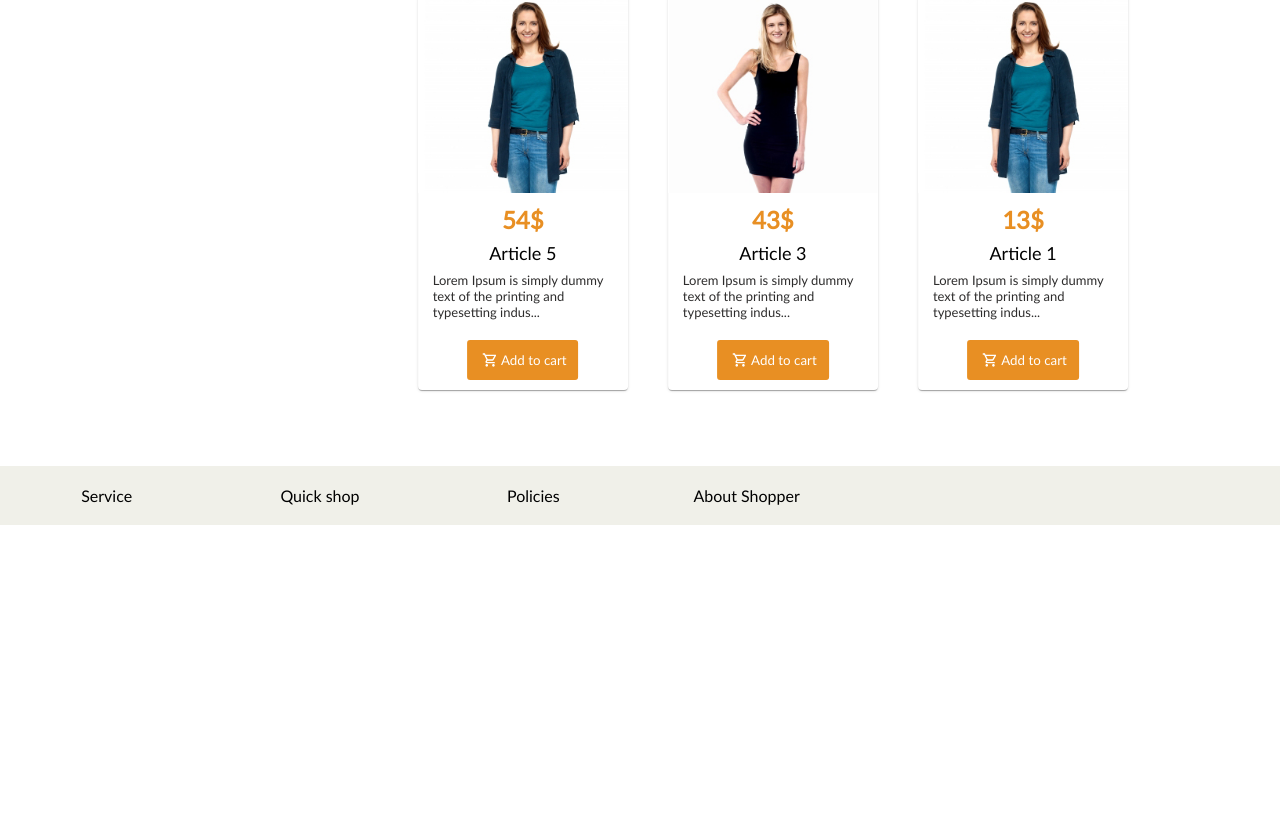
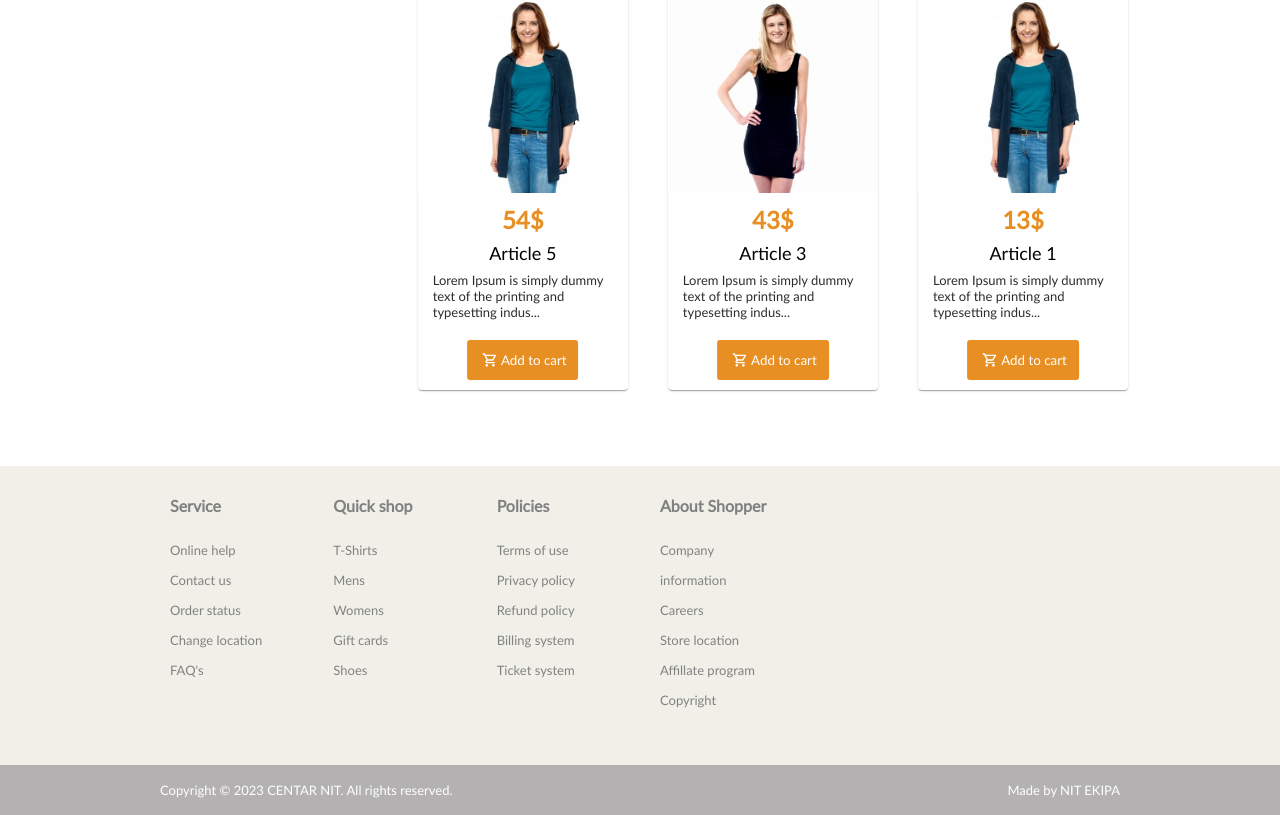
Before and after one commit to Mazo26/nit, a React (Create React App) app in the folder nitshop/: page / in a window 1280 px wide. Shown: the part 1578-2393 px from the top of the page. Before the commit the page ends 2103 px from the top, so only its background shows below. Built offline with nearby package versions, Linux system fonts and the light colour scheme.

Commit message:
footer styled and added links

```diff
--- /dev/null
+++ b/nitshop/src/Screens/AboutScreen/AboutScreen.jsx
@@ -0,0 +1,7 @@
+import React from "react";
+
+const AboutScreen = () => {
+  return <div>AboutScreen</div>;
+};
+
+export default AboutScreen;
--- /dev/null
+++ b/nitshop/src/Screens/BlogScreen/BlogScreen.jsx
@@ -0,0 +1,7 @@
+import React from "react";
+
+const BlogScreen = () => {
+  return <div>BlogScreen</div>;
+};
+
+export default BlogScreen;
--- /dev/null
+++ b/nitshop/src/Screens/ContactScreen/ContactScreen.jsx
@@ -0,0 +1,7 @@
+import React from "react";
+
+const ContactScreen = () => {
+  return <div>ContactScreen</div>;
+};
+
+export default ContactScreen;
--- /dev/null
+++ b/nitshop/src/Templates/Footer/BottomBar.jsx
@@ -0,0 +1,32 @@
+import React from "react";
+import SimplifiedDiv from "../../components/SimplifiedDiv/SimplifiedDiv";
+import { colors, fontSize } from "../../util/theme";
+import Text from "../../components/Text/Text";
+
+const BottomBar = () => {
+  const styles = {
+    mainDiv: {
+      backgroundColor: colors.lightGray,
+      height: "30px",
+      display: "flex",
+      justifyContent: "space-between",
+      padding: "10px 160px",
+      alignItems: "center",
+    },
+    innerText: {
+      color: colors.white,
+      fontSize: fontSize.optimal,
+    },
+  };
+
+  return (
+    <SimplifiedDiv style={styles.mainDiv}>
+      <Text style={styles.innerText}>
+        Copyright © 2023 CENTAR NIT. All rights reserved.
+      </Text>
+      <Text style={styles.innerText}>Made by NIT EKIPA</Text>
+    </SimplifiedDiv>
+  );
+};
+
+export default BottomBar;
--- a/nitshop/src/Templates/Footer/Footer.jsx
+++ b/nitshop/src/Templates/Footer/Footer.jsx
@@ -1,10 +1,12 @@
 import React from "react";
 import FooterLinkBar from "./FooterLinkBar";
+import BottomBar from "./BottomBar";
 
 const Footer = () => {
   return (
     <>
       <FooterLinkBar />
+      <BottomBar />
     </>
   );
 };
--- a/nitshop/src/Templates/Footer/FooterLinkBar.jsx
+++ b/nitshop/src/Templates/Footer/FooterLinkBar.jsx
@@ -1,41 +1,100 @@
 import React from "react";
 import Text from "../../components/Text/Text";
 import SimplifiedDiv from "../../components/SimplifiedDiv/SimplifiedDiv";
-import { colors } from "../../util/theme";
+import { colors, fontSize, fontWeight } from "../../util/theme";
 import { Grid } from "@mui/material";
 
 const FooterLinkBar = () => {
   const styles = {
     mainHolder: {
       backgroundColor: colors.secondColor,
-      padding: "20px 0px",
+      padding: "20px 150px",
     },
     headingText: {
-      textAlign: "center",
+      textAlign: "left",
+      fontWeight: fontWeight.mediumBold,
+      color: colors.gray,
+    },
+    boxHolder: {
+      textAlign: "left",
+      padding: "10px 20px",
+    },
+    innerBoxHolder: {
+      textAlign: "left",
+      padding: "20px 0px",
+      lineHeight: "30px",
+    },
+    innerBoxText: {
+      fontSize: fontSize.optimal,
+      color: colors.gray,
     },
   };
+
+  const FirstRow = () => (
+    <SimplifiedDiv style={styles.innerBoxHolder}>
+      <Text style={styles.innerBoxText}>Online help</Text>
+      <Text style={styles.innerBoxText}>Contact us</Text>
+      <Text style={styles.innerBoxText}>Order status</Text>
+      <Text style={styles.innerBoxText}>Change location</Text>
+      <Text style={styles.innerBoxText}>FAQ's</Text>
+    </SimplifiedDiv>
+  );
+
+  const SecondRow = () => (
+    <SimplifiedDiv style={styles.innerBoxHolder}>
+      <Text style={styles.innerBoxText}>T-Shirts</Text>
+      <Text style={styles.innerBoxText}>Mens</Text>
+      <Text style={styles.innerBoxText}>Womens</Text>
+      <Text style={styles.innerBoxText}>Gift cards</Text>
+      <Text style={styles.innerBoxText}>Shoes</Text>
+    </SimplifiedDiv>
+  );
+
+  const ThirdRow = () => (
+    <SimplifiedDiv style={styles.innerBoxHolder}>
+      <Text style={styles.innerBoxText}>Terms of use</Text>
+      <Text style={styles.innerBoxText}>Privacy policy</Text>
+      <Text style={styles.innerBoxText}>Refund policy</Text>
+      <Text style={styles.innerBoxText}>Billing system</Text>
+      <Text style={styles.innerBoxText}>Ticket system</Text>
+    </SimplifiedDiv>
+  );
+
+  const FourthRow = () => (
+    <SimplifiedDiv style={styles.innerBoxHolder}>
+      <Text style={styles.innerBoxText}>Company information</Text>
+      <Text style={styles.innerBoxText}>Careers</Text>
+      <Text style={styles.innerBoxText}>Store location</Text>
+      <Text style={styles.innerBoxText}>Affillate program</Text>
+      <Text style={styles.innerBoxText}>Copyright</Text>
+    </SimplifiedDiv>
+  );
 
   return (
     <SimplifiedDiv style={styles.mainHolder}>
       <Grid container direction='row'>
         <Grid item md={2} lg={2}>
-          <SimplifiedDiv>
+          <SimplifiedDiv style={styles.boxHolder}>
             <Text style={styles.headingText}>Service</Text>
+            <FirstRow />
           </SimplifiedDiv>
         </Grid>
         <Grid item md={2} lg={2}>
-          <SimplifiedDiv>
+          <SimplifiedDiv style={styles.boxHolder}>
             <Text style={styles.headingText}>Quick shop</Text>
+            <SecondRow />
           </SimplifiedDiv>
         </Grid>
         <Grid item md={2} lg={2}>
-          <SimplifiedDiv>
+          <SimplifiedDiv style={styles.boxHolder}>
             <Text style={styles.headingText}>Policies</Text>
+            <ThirdRow />
           </SimplifiedDiv>
         </Grid>
         <Grid item md={2} lg={2}>
-          <SimplifiedDiv>
+          <SimplifiedDiv style={styles.boxHolder}>
             <Text style={styles.headingText}>About Shopper</Text>
+            <FourthRow />
           </SimplifiedDiv>
         </Grid>
         <Grid item md={2} lg={2}></Grid>
--- a/nitshop/src/Templates/Navigation/LinkBar.jsx
+++ b/nitshop/src/Templates/Navigation/LinkBar.jsx
@@ -64,9 +64,15 @@ const LinkBar = () => {
             <Link to='/shop' style={styles.linksLG}>
               Shop
             </Link>
-            <Link style={styles.linksLG}>Blog</Link>
-            <Link style={styles.linksLG}>About</Link>
-            <Link style={styles.linksLG}>Kontakt</Link>
+            <Link to='/blog' style={styles.linksLG}>
+              Blog
+            </Link>
+            <Link to='/about' style={styles.linksLG}>
+              About
+            </Link>
+            <Link to='/contact' style={styles.linksLG}>
+              Contact
+            </Link>
           </SimplifiedDiv>
         </Grid>
         <Grid item sm={6} md={6} lg={6}>
```
Also changed, not shown: nitshop/src/App.jsx (+15 -3 lines).
